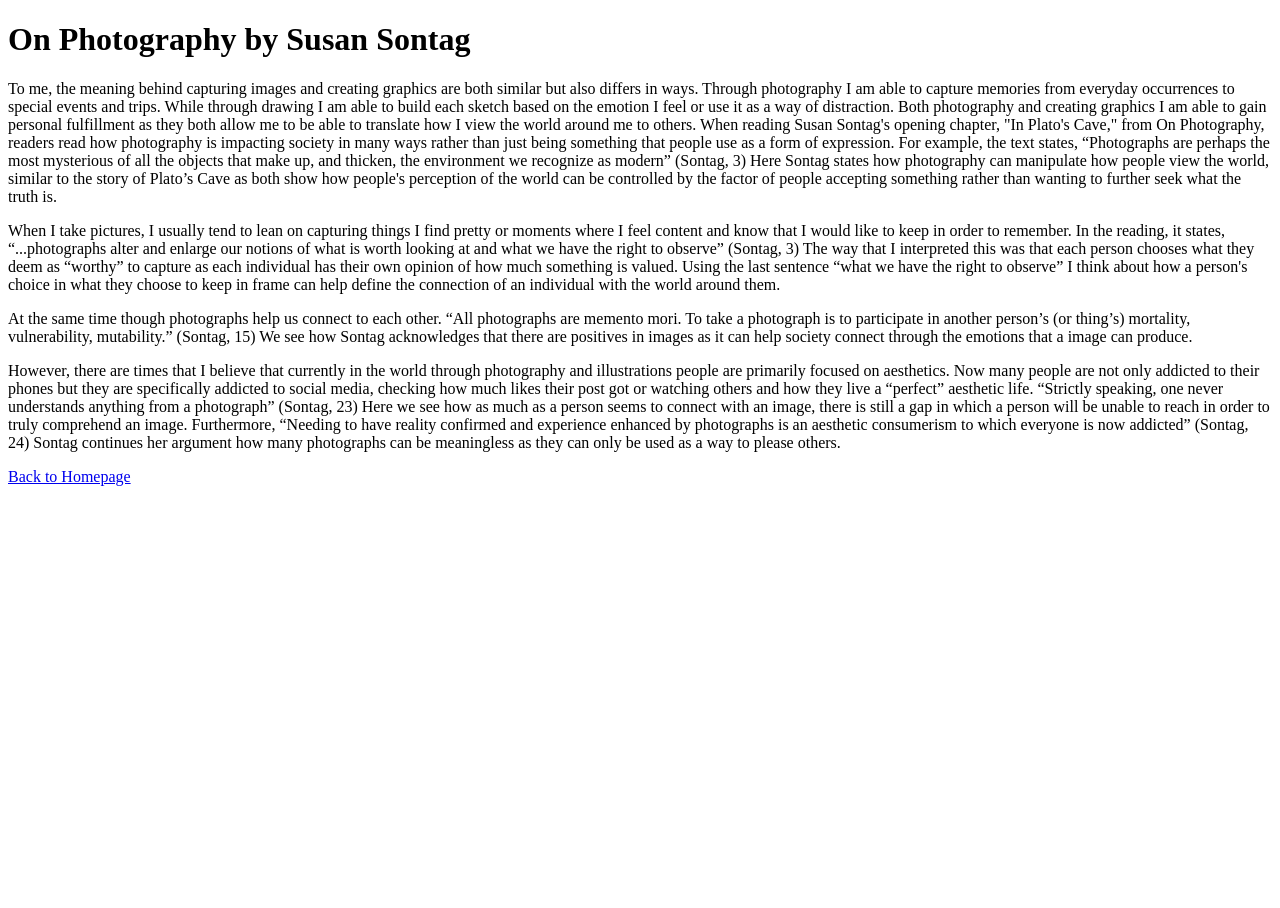
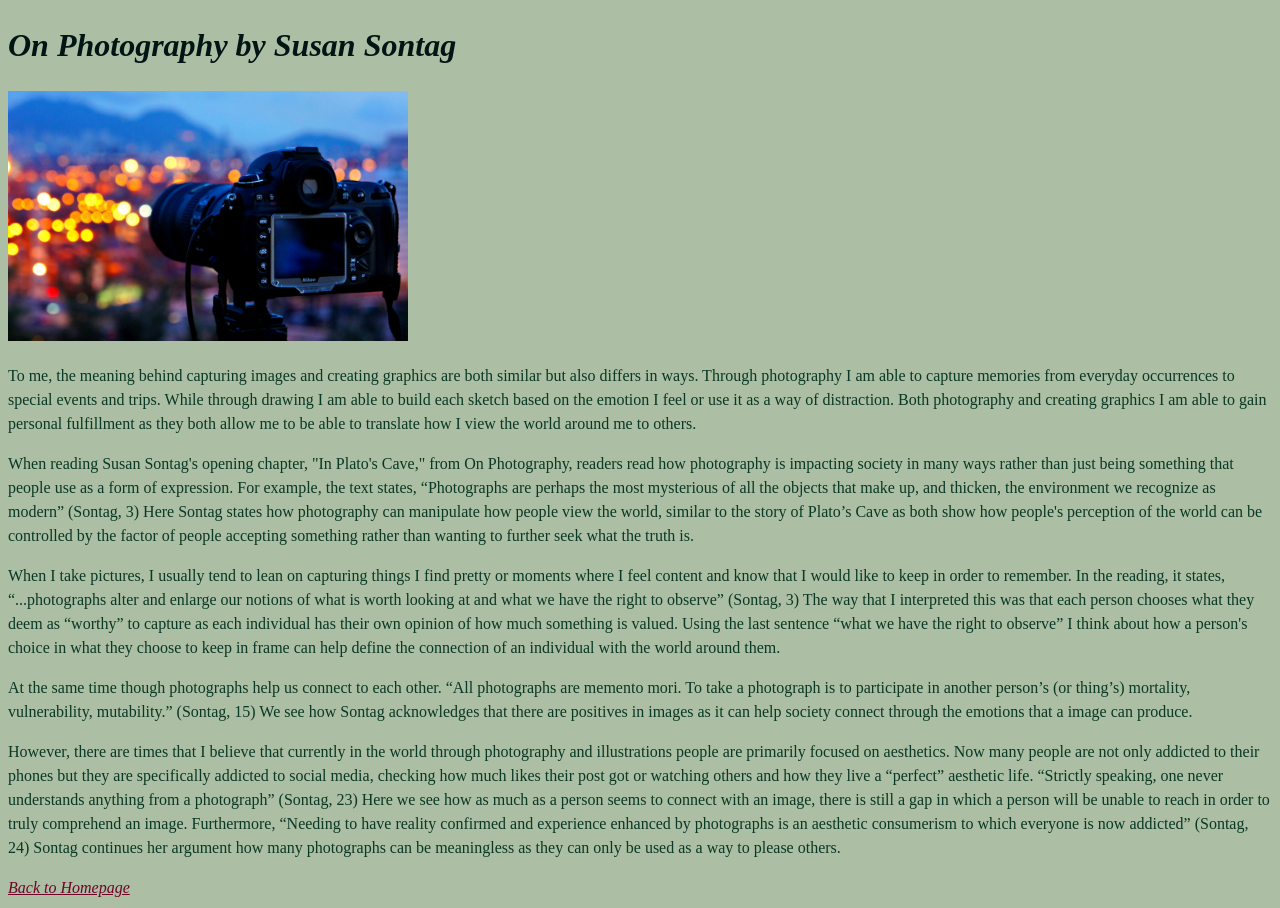
Before and after one commit to jakelinemeza10/class-website, a plain HTML site: page second.html in a window 1280 px wide. Before the commit the page ends 800 px from the top, so only its background shows below. Drawn offline with Linux system fonts and the light colour scheme.

Commit message:
Add files via upload

```diff
--- a/second.html
+++ b/second.html
@@ -3,21 +3,22 @@
 <html>
 <head>
     <title>Reading Reflections</title>
+    <link rel="stylesheet" href="style2.css">
 </head>
 
 <body>
 
     <h1>On Photography by Susan Sontag</h1>
-
+    <img src="cam.jpg" width="400">
     <p>
         To me, the meaning behind capturing images and creating graphics are both similar but
 also differs in ways. Through photography I am able to capture memories from everyday
 occurrences to special events and trips. While through drawing I am able to build each sketch
 based on the emotion I feel or use it as a way of distraction. Both photography and creating
 graphics I am able to gain personal fulfillment as they both allow me to be able to translate how I
-view the world around me to others.
+view the world around me to others.</p>
 
-    When reading Susan Sontag's opening chapter, "In Plato's Cave," from On Photography,
+    <p>When reading Susan Sontag's opening chapter, "In Plato's Cave," from On Photography,
 readers read how photography is impacting society in many ways rather than just being
 something that people use as a form of expression. For example, the text states, “Photographs are
 perhaps the most mysterious of all the objects that make up, and thicken, the environment we
--- /dev/null
+++ b/style.css
@@ -0,0 +1,22 @@
+body {
+    background-color: #ACBEA3;
+    color: #001514;
+    font-size: 16px;
+    line-height: 1.5;
+    font-family: Times New Roman, Helvetica, sans-serif;
+}
+
+h1 {
+    font-size: 32px;
+}
+
+p {
+    font-size: 16px;
+    font-style: normal;
+    color: #093824;
+}
+
+a {
+    color: #6F0426;
+    text-decoration: underline;
+}
--- /dev/null
+++ b/style2.css
@@ -0,0 +1,23 @@
+body {
+    background-color: #ACBEA3;
+    color: #001514;
+    font-size: 16px;
+    font-style:italic;
+    line-height: 1.5;
+    font-family: Times New Roman, Helvetica, sans-serif;
+}
+
+h1 {
+    font-size: 32px;
+}
+
+p {
+    font-size: 16px;
+    font-style: normal;
+    color: #093824;
+}
+
+a {
+    color: #6F0426;
+    text-decoration: underline;
+}
```
Also changed, not shown: index.html (+1 -0 lines), cam.jpg (added).
